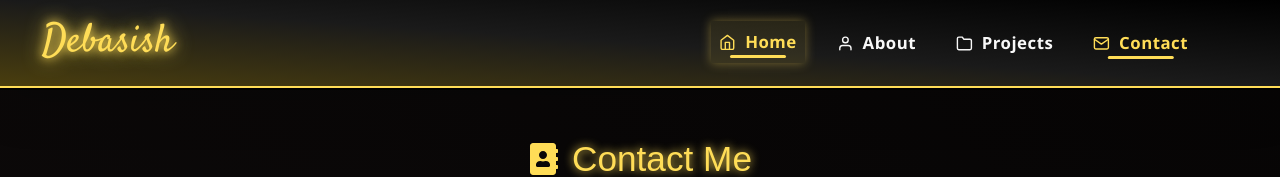
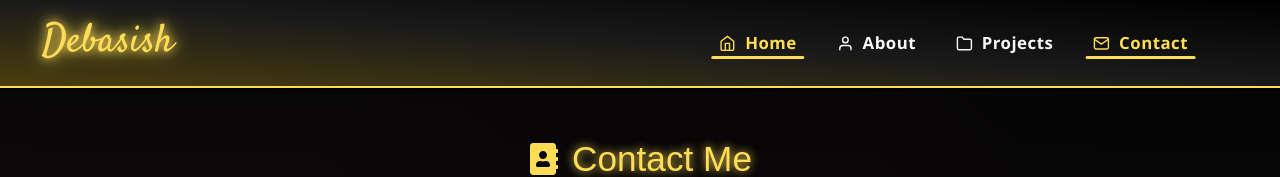
Before and after one commit to debasish39/portfolio9, a React (Vite) app: page /contact in a window 1280 px wide. In both pictures the pointer is over the link "Home". Shown: the top 177 px of the page. Built offline with nearby package versions, Linux system fonts and the light colour scheme; a web font is replaced by a local one.

Commit message:
Update Navbar.css

```diff
--- a/src/bootstrapport/components/Navbar.css
+++ b/src/bootstrapport/components/Navbar.css
@@ -4,7 +4,7 @@
 
 /* ===== Navbar Container ===== */
 .custom-navbar {
-background: linear-gradient(to left bottom, #000000, #1a1a1a, #4a3e0e);
+  background: linear-gradient(to left bottom, #000000, #1a1a1a, #4a3e0e);
   border-bottom: 2px solid #ffdd57;
   box-shadow: 0 4px 15px rgba(255, 221, 87, 0.3);
   z-index: 1030;
@@ -37,14 +37,13 @@ background: linear-gradient(to left bottom, #000000, #1a1a1a, #4a3e0e);
 }
 @media (max-width: 576px) {
   .brand-logo {
-    font-size:33px;
+    font-size: 33px;
   }
 }
 
 /* ===== Toggle Icon ===== */
 .custom-toggle-icon {
-  /* border: 2px solid #ffdd57; */
- border-radius: 39%;
+  border-radius: 39%;
   padding: 9px;
   color: #f9f506;
   display: inline-flex;
@@ -63,9 +62,7 @@ background: linear-gradient(to left bottom, #000000, #1a1a1a, #4a3e0e);
 .navbar-toggler:focus {
   box-shadow: none !important;
 }
-/* Custom close icon styling */
 .custom-close-icon {
-  /* border: 2px solid #ffdd57; */
   border-radius: 39%;
   padding: 7px;
   color: #ffdd57;
@@ -75,19 +72,14 @@ background: linear-gradient(to left bottom, #000000, #1a1a1a, #4a3e0e);
   cursor: pointer;
   transition: all 0.3s ease;
 }
-
-/* Add animated effect */
 .animated-close {
   animation: fadeInRotate 0.4s ease;
 }
-
 .custom-close-icon:hover {
   background-color: rgba(255, 221, 87, 0.1);
   box-shadow: 0 0 18px #ffdd57;
   transform: rotate(90deg) scale(1.1);
 }
-
-/* Keyframes for entrance animation */
 @keyframes fadeInRotate {
   0% {
     opacity: 0;
@@ -105,9 +97,7 @@ background: linear-gradient(to left bottom, #000000, #1a1a1a, #4a3e0e);
   color: #f8f8f8 !important;
   font-weight: 600;
   font-size: 1.05rem;
-  /* padding: 10px 16px; */
   margin: 0 12px;
-  /* border-radius: 12px; */
   display: flex;
   align-items: center;
   gap: 9px;
@@ -130,24 +120,29 @@ background: linear-gradient(to left bottom, #000000, #1a1a1a, #4a3e0e);
   transition: width 0.4s ease;
 }
 .custom-nav .nav-link:hover::after {
-  width: 60%;
+  width: 100%;
 }
 
 /* Active state underline */
 .custom-nav .nav-link.active::after {
-  width: 60%;
+  width: 100%;
 }
+
+/* === Flat Hover/Active (No Background or Border) === */
+.custom-nav .nav-link:hover {
+  color: #ffdd57 !important;
+  background-color: transparent !important;
+  box-shadow: none !important;
+  border-radius: 0 !important;
+  transform: none;
+}
+
 .custom-nav .nav-link.active {
   color: #ffdd57 !important;
   font-weight: 700;
-}
-
-/* Hover styling */
-.custom-nav .nav-link:hover {
-  color: #ffdd57 !important;
-  background-color: rgba(255, 221, 87, 0.1);
-  box-shadow: 0 0 10px rgba(255, 221, 87, 0.4);
-  transform: translateY(-1px);
+  background-color: transparent !important;
+  box-shadow: none !important;
+  border-radius: 0 !important;
 }
 
 /* ===== Nav Alignment ===== */
@@ -169,12 +164,10 @@ background: linear-gradient(to left bottom, #000000, #1a1a1a, #4a3e0e);
   background-color: #000;
   color: #fff;
 }
-
 .side-offcanvas .offcanvas-header {
   border-bottom: 1px solid #ffdd57;
   background: linear-gradient(to bottom right, #000000, #1a1a1a, #ffdd57);
 }
-
 .side-offcanvas .offcanvas-title {
   font-size: 1.5rem;
   color: #ffdd57;
@@ -182,15 +175,14 @@ background: linear-gradient(to left bottom, #000000, #1a1a1a, #4a3e0e);
 .offcanvas-gradient {
   background: linear-gradient(to left bottom, #000000, #1a1a1a, #4a3e0e);
 }
-/* ========== Offcanvas Close Button Custom Style ========== */
 
+/* ===== Offcanvas Close Button ===== */
 .side-offcanvas .btn-close {
-  /* filter: invert(84%) sepia(98%) saturate(658%) hue-rotate(1deg) brightness(105%) contrast(104%); */
   background-color: transparent;
   border: 2px solid #ffdd57;
   color: #ffdd57;
   border-radius: 12%;
-  padding:9px;
+  padding: 9px;
   font-size: 1.5rem;
   transition: all 0.3s ease;
 }
@@ -199,7 +191,7 @@ background: linear-gradient(to left bottom, #000000, #1a1a1a, #4a3e0e);
   box-shadow: 0 0 12px #ffdd57;
 }
 
-/* ========== Offcanvas Nav Link Enhancements ========== */
+/* ===== Offcanvas Nav Links ===== */
 .flat-nav .nav-link {
   padding: 12px 14px;
   font-size: 1.05rem;
@@ -213,10 +205,8 @@ background: linear-gradient(to left bottom, #000000, #1a1a1a, #4a3e0e);
   align-items: center;
   gap: 12px;
   position: relative;
-  margin-bottom: 12px; /* NEW: spacing between links */
+  margin-bottom: 12px;
 }
-
-/* Hover and active underline */
 .flat-nav .nav-link::after {
   content: "";
   position: absolute;
@@ -233,21 +223,13 @@ background: linear-gradient(to left bottom, #000000, #1a1a1a, #4a3e0e);
 .flat-nav .nav-link.active::after {
   width: 60%;
 }
-
-/* Hover and active colors */
 .flat-nav .nav-link:hover,
 .flat-nav .nav-link.active {
   color: #ffdd57 !important;
-  background-color: rgba(255, 221, 87, 0.08);
+  background-color: transparent;
 }
 
-/* ===== General Utilities ===== */
-.text-gold {
-  color: #ffdd57 !important;
-  font-size: 1.5rem;
-  font-weight: bold;
-  text-shadow: 0 0 8px rgba(255, 221, 87, 0.6);
-}
+/* ===== Responsive Nav Link Style ===== */
 @media (max-width: 991px) {
   .custom-nav {
     display: flex;
@@ -262,7 +244,7 @@ background: linear-gradient(to left bottom, #000000, #1a1a1a, #4a3e0e);
     font-weight: 600;
     font-size: 1.1rem;
     padding: 12px 18px;
-    margin: 30px 0; /* Space between links */
+    margin: 30px 0;
     border-radius: 8px;
     display: flex;
     justify-content: center;
@@ -270,12 +252,11 @@ background: linear-gradient(to left bottom, #000000, #1a1a1a, #4a3e0e);
     gap: 10px;
     text-align: center;
     width: 100%;
-    max-width: 250px; /* Optional: constrain width for better layout */
+    max-width: 250px;
     transition: all 0.3s ease;
     text-decoration: none;
   }
 
-  /* Optional: underline effect stays the same */
   .custom-nav .nav-link::after {
     content: "";
     position: absolute;
@@ -291,8 +272,16 @@ background: linear-gradient(to left bottom, #000000, #1a1a1a, #4a3e0e);
 
   .custom-nav .nav-link:hover::after,
   .custom-nav .nav-link.active::after {
-    width: 60%;
+    width: 100%;
   }
+}
+
+/* ===== General Utilities ===== */
+.text-gold {
+  color: #ffdd57 !important;
+  font-size: 1.5rem;
+  font-weight: bold;
+  text-shadow: 0 0 8px rgba(255, 221, 87, 0.6);
 }
 
 html {
```
